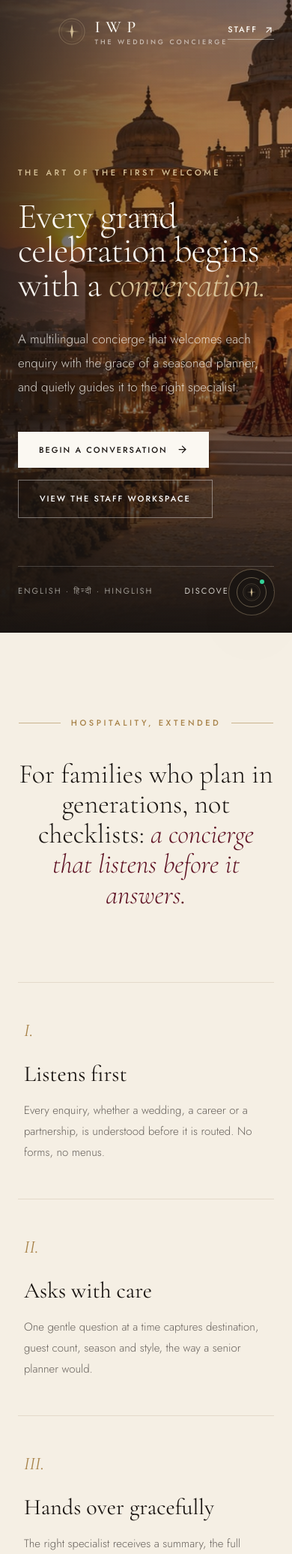
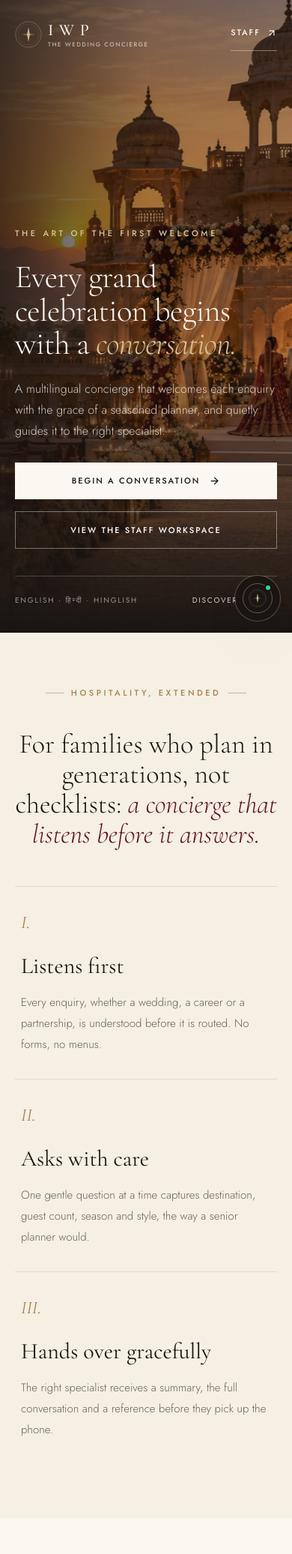
Before and after one commit to KeshavThathera/IWP-wedding-concierge, a Django app: page / in a window 390 px wide. Shown: the top 2073 px of the page at 75% size. Run offline with Django 5.2, Linux system fonts and the light colour scheme.

Commit message:
Improve mobile layout and keyboard handling for the concierge

```diff
--- /dev/null
+++ b/static/css/mobile.css
@@ -0,0 +1,45 @@
+/* Mobile refinements for the public site and concierge; desktop keeps its existing layout. */
+@media (max-width: 639px) {
+  #public-site #site-nav > div { display: flex; justify-content: space-between; gap: 12px; padding-inline: 20px; }
+  #public-site #site-nav > div > div:first-child { display: none; }
+  #public-site #site-nav a { min-height: 44px; }
+  #public-site #site-nav > div > a { gap: 8px; }
+  #public-site #site-nav > div > a span > span { font-size: 8px; letter-spacing: .18em; }
+  #public-site > section { padding-inline: 20px; padding-block: 72px; scroll-margin-top: 88px; }
+  #public-site > section:first-of-type { padding: 0; }
+  #public-site > section:first-of-type > div:last-child { padding: 128px 20px 36px; }
+  #public-site h1 { font-size: clamp(2.5rem, 11vw, 3rem); line-height: 1.04; }
+  #public-site > section:first-of-type h1 + p { margin-top: 24px; font-size: 16px; line-height: 1.75; }
+  #public-site > section:first-of-type .mt-11 { margin-top: 28px; }
+  #public-site > section:first-of-type .mt-16 { margin-top: 36px; gap: 16px; font-size: 10px; }
+  #public-site .btn-light, #public-site .btn-ghost-light,
+  #public-site .btn-dark, #public-site .btn-outline { min-height: 48px; width: 100%; }
+  #public-site #approach .mt-24 { margin-top: 48px; }
+  #public-site #approach article { padding-block: 32px; }
+  #public-site .ornament { gap: 10px; }
+  #public-site .ornament::before, #public-site .ornament::after { width: 24px; flex-shrink: 0; }
+  #public-site [data-destination] > button { grid-template-columns: 28px minmax(0, 1fr); gap: 12px; }
+  #public-site #concierge [data-ask] { gap: 16px; }
+  #public-site > footer { padding-inline: 20px; padding-bottom: 100px; }
+
+  #concierge-widget [data-chat-open] { right: max(16px, env(safe-area-inset-right)); bottom: max(16px, env(safe-area-inset-bottom)); }
+  #concierge-widget [data-chat-overlay] { top: var(--chat-viewport-top, 0px); bottom: auto; height: var(--chat-viewport-height, 100dvh); }
+  #concierge-widget [role="dialog"] { height: 100%; min-height: 0; border-radius: 0; }
+  #concierge-widget [role="dialog"] > header { flex-shrink: 0; padding: max(16px, env(safe-area-inset-top)) 16px 12px; }
+  #concierge-widget [role="dialog"] > header > div:first-of-type { padding-right: 44px; gap: 12px; }
+  #concierge-widget [data-chat-close] { z-index: 2; top: max(8px, env(safe-area-inset-top)); right: 8px; width: 44px; height: 44px; }
+  #concierge-widget [data-chat-title] { font-size: 23px; }
+  #concierge-widget [data-chat-status] { font-size: 10px; }
+  #concierge-widget [role="dialog"] > header > div:last-child { margin-top: 12px; padding-top: 10px; gap: 12px; }
+  #concierge-widget [data-chat-department] { text-align: right; }
+  #concierge-widget [data-chat-log] { min-height: 0; padding: 20px 12px; overscroll-behavior: contain; -webkit-overflow-scrolling: touch; }
+  #concierge-widget [data-text] { overflow-wrap: anywhere; }
+  #concierge-widget [role="dialog"] > footer { flex-shrink: 0; padding: 12px 12px max(12px, env(safe-area-inset-bottom)); }
+  #concierge-widget [data-chat-input] { font-size: 16px; }
+  #concierge-widget [data-chat-send] { width: 44px; height: 44px; flex-shrink: 0; }
+  #concierge-widget [data-chat-form] { padding-left: 14px; }
+  #concierge-widget [role="dialog"] > footer > p { font-size: 9px; letter-spacing: .1em; }
+  #concierge-widget [data-quick-actions] { padding-left: 0; }
+  #concierge-widget [data-quick-actions] button { min-height: 44px; }
+  #concierge-widget [data-inbox] { min-height: 44px; }
+}
--- a/static/js/concierge.js
+++ b/static/js/concierge.js
@@ -255,13 +255,37 @@
     }
   }
 
+  const mobileScreen = window.matchMedia("(max-width: 639px)");
+  let mobileScrollLock = null;
+
+  function syncMobileViewport() {
+    const viewport = window.visualViewport;
+    overlay.style.setProperty("--chat-viewport-height", `${viewport?.height ?? window.innerHeight}px`);
+    overlay.style.setProperty("--chat-viewport-top", `${viewport?.offsetTop ?? 0}px`);
+    if (isOpen() && mobileScreen.matches && !mobileScrollLock) {
+      mobileScrollLock = { y: window.scrollY, style: document.body.getAttribute("style") };
+      Object.assign(document.body.style, { position: "fixed", top: `-${mobileScrollLock.y}px`, width: "100%" });
+    } else if ((!isOpen() || !mobileScreen.matches) && mobileScrollLock) {
+      const { y, style } = mobileScrollLock;
+      if (style === null) document.body.removeAttribute("style");
+      else document.body.setAttribute("style", style);
+      mobileScrollLock = null;
+      window.scrollTo({ top: y, behavior: "instant" });
+    }
+  }
+
+  window.visualViewport?.addEventListener("resize", syncMobileViewport);
+  window.visualViewport?.addEventListener("scroll", syncMobileViewport);
+  window.addEventListener("resize", syncMobileViewport);
+
   async function open(prompt) {
     overlay.classList.replace("hidden", "flex");
     launcher.dataset.hidden = "true";
+    syncMobileViewport();
     setUnread(0);
     await load();
     schedulePoll(0);
-    input.focus();
+    if (!mobileScreen.matches) input.focus();
     if (prompt && !live) {
       await sleep(250);
       submit(prompt);
@@ -271,6 +295,8 @@
   function close() {
     overlay.classList.replace("flex", "hidden");
     launcher.dataset.hidden = "false";
+    input.blur();
+    syncMobileViewport();
     schedulePoll();
   }
 
--- a/templates/concierge/home.html
+++ b/templates/concierge/home.html
@@ -3,8 +3,12 @@
 
 {% block body_class %}bg-ivory{% endblock %}
 
+{% block head %}
+<link rel="stylesheet" href="{% static 'css/mobile.css' %}">
+{% endblock %}
+
 {% block body %}
-<main class="min-h-screen overflow-x-clip bg-ivory">
+<main id="public-site" class="min-h-screen overflow-x-clip bg-ivory">
 
   <nav id="site-nav" data-solid="false" class="group/nav fixed inset-x-0 top-0 z-30 bg-transparent py-6 transition-all duration-500 data-[solid=true]:border-b data-[solid=true]:border-hairline data-[solid=true]:bg-paper/90 data-[solid=true]:py-3 data-[solid=true]:backdrop-blur-xl">
     <div class="mx-auto grid max-w-[1400px] grid-cols-[1fr_auto_1fr] items-center px-6 lg:px-12">
```
